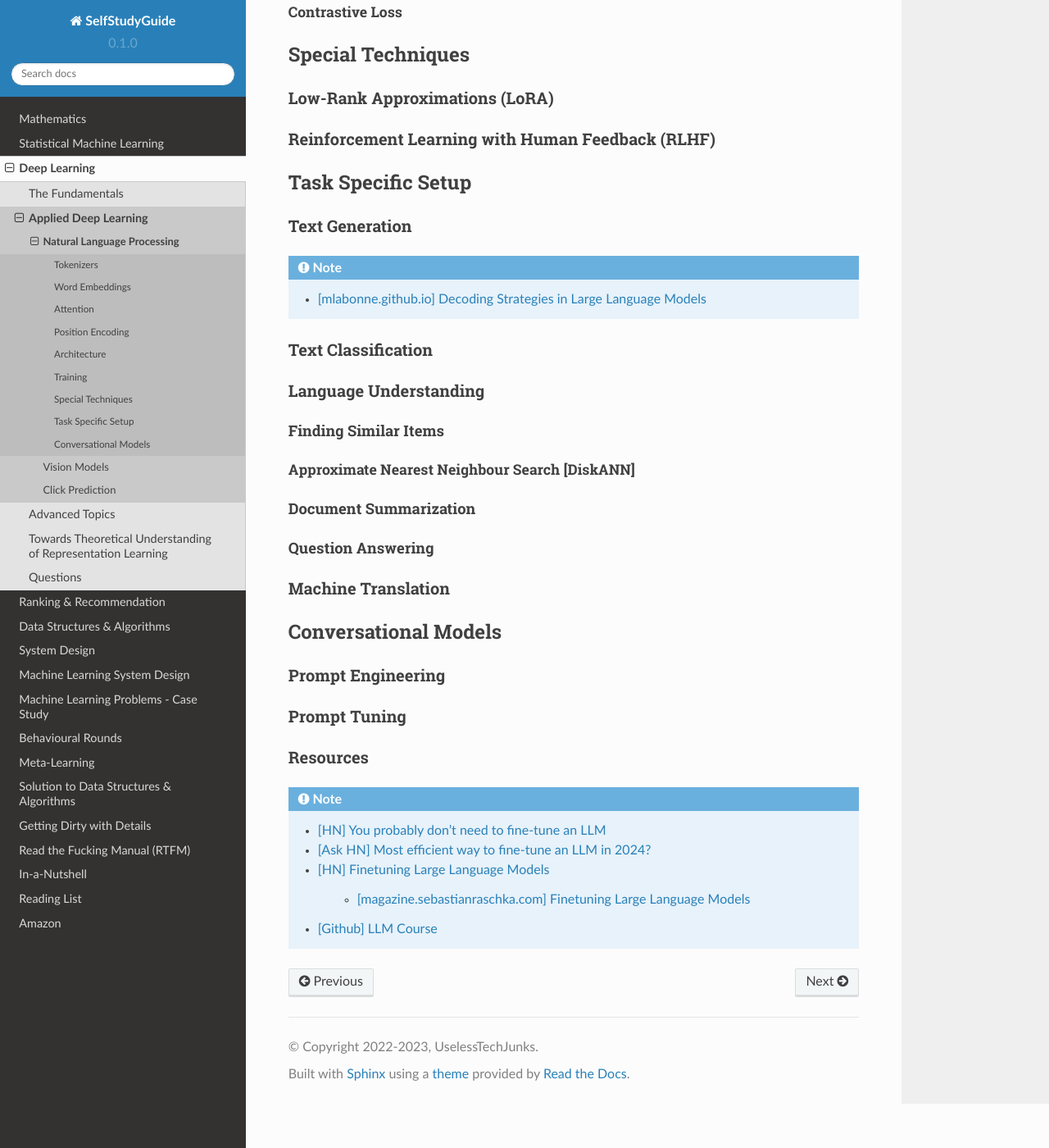
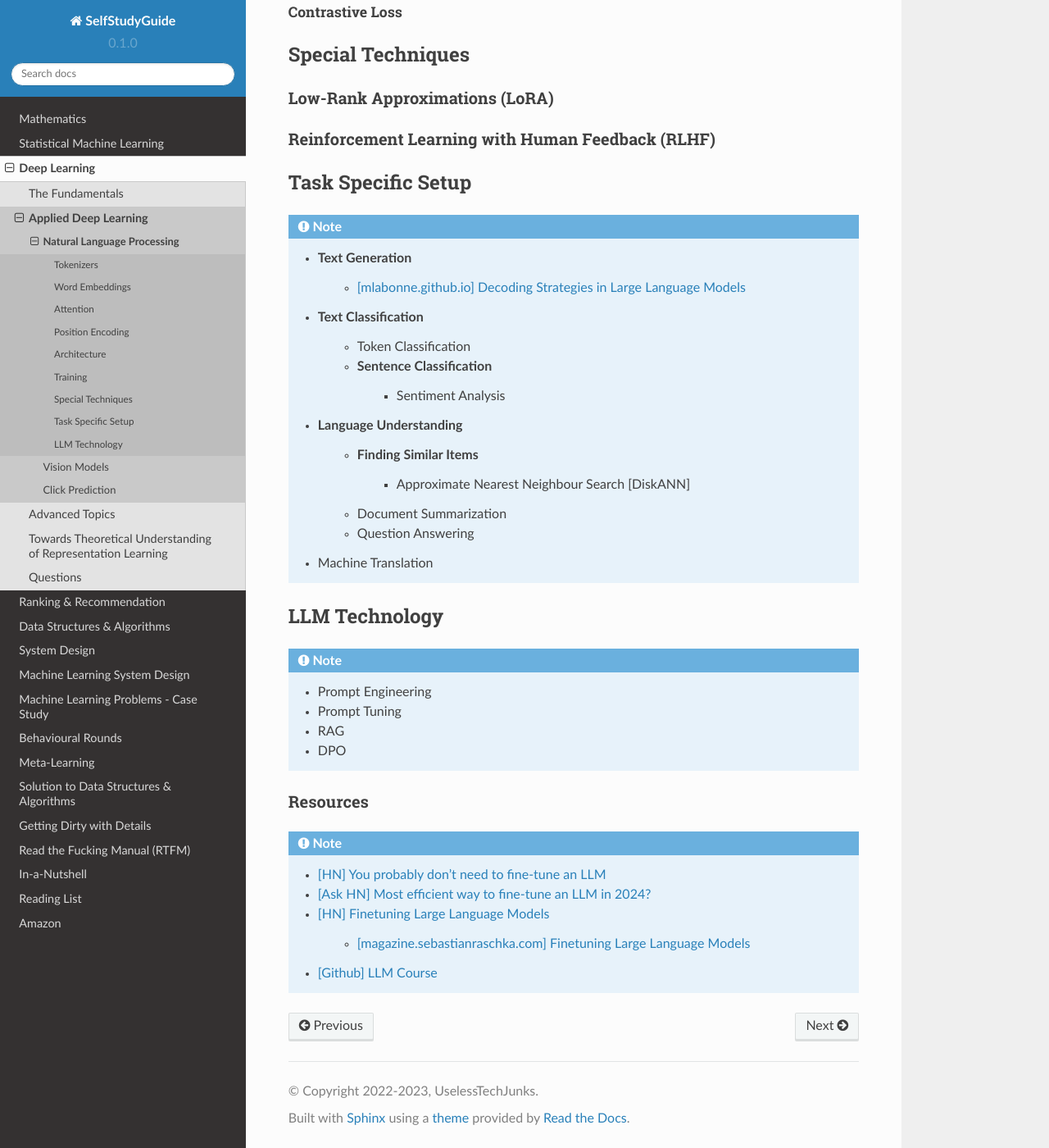
Before and after one commit to uselesstechjunks/leetcode, a Sphinx documentation site: the page built from docs/source/dl/application/nlp.rst, in a window 1280 px wide and 1400 px high, scrolled down 2779 px. Shown: the whole window at 82% size. Built offline with Sphinx 7.4.7 and the Read the Docs theme 2.0.0, drawn with Linux system fonts in a browser that asks for light colours.

Commit message:
Update nlp.rst

```diff
--- a/docs/source/dl/application/nlp.rst
+++ b/docs/source/dl/application/nlp.rst
@@ -113,33 +113,32 @@ Reinforcement Learning with Human Feedback (RLHF)
 *****************************************************************************************
 Task Specific Setup
 *****************************************************************************************
-Text Generation
-=========================================================================================
 .. note::
-	* `[mlabonne.github.io] Decoding Strategies in Large Language Models <https://mlabonne.github.io/blog/posts/2023-06-07-Decoding_strategies.html>`_
+	* Text Generation
+		* `[mlabonne.github.io] Decoding Strategies in Large Language Models <https://mlabonne.github.io/blog/posts/2023-06-07-Decoding_strategies.html>`_
 
-Text Classification
-=========================================================================================
-Language Understanding
-=========================================================================================
-Finding Similar Items
------------------------------------------------------------------------------------------
-Approximate Nearest Neighbour Search [DiskANN]
-^^^^^^^^^^^^^^^^^^^^^^^^^^^^^^^^^^^^^^^^^^^^^^^^^^^^^^^^^^^^^^^^^^^^^^^^^^^^^^^^^^^^^^^^^
-Document Summarization
------------------------------------------------------------------------------------------
-Question Answering
------------------------------------------------------------------------------------------
-Machine Translation
-=========================================================================================
+	* Text Classification
+		* Token Classification
+		* Sentence Classification
+			* Sentiment Analysis
+
+	* Language Understanding
+		* Finding Similar Items
+			* Approximate Nearest Neighbour Search [DiskANN]
+
+		* Document Summarization
+		* Question Answering
+
+	* Machine Translation
 
 *****************************************************************************************
-Conversational Models
+LLM Technology
 *****************************************************************************************
-Prompt Engineering
-=========================================================================================
-Prompt Tuning
-=========================================================================================
+.. note::
+	* Prompt Engineering
+	* Prompt Tuning
+	* RAG
+	* DPO
 
 Resources
 =========================================================================================
```
